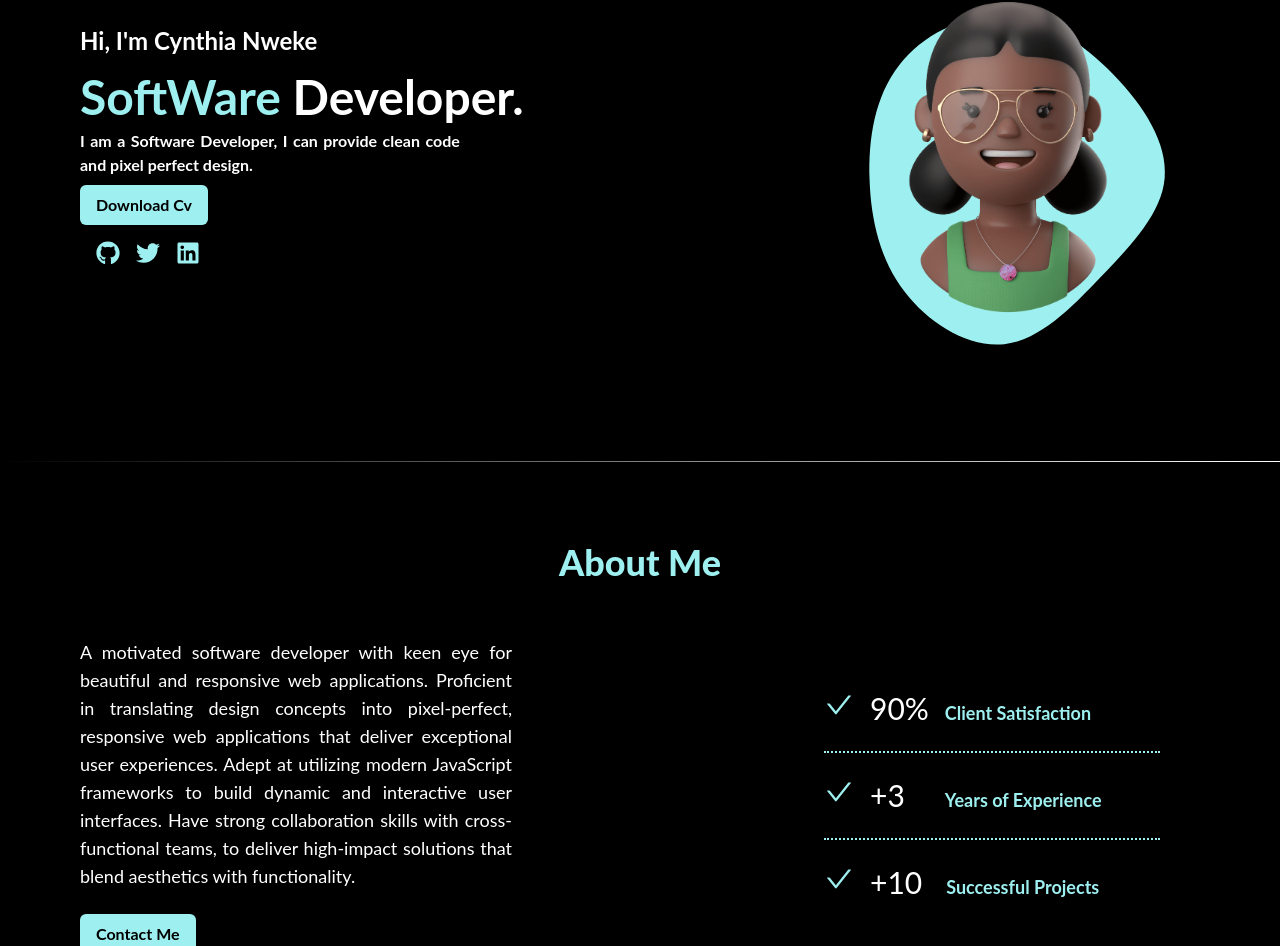
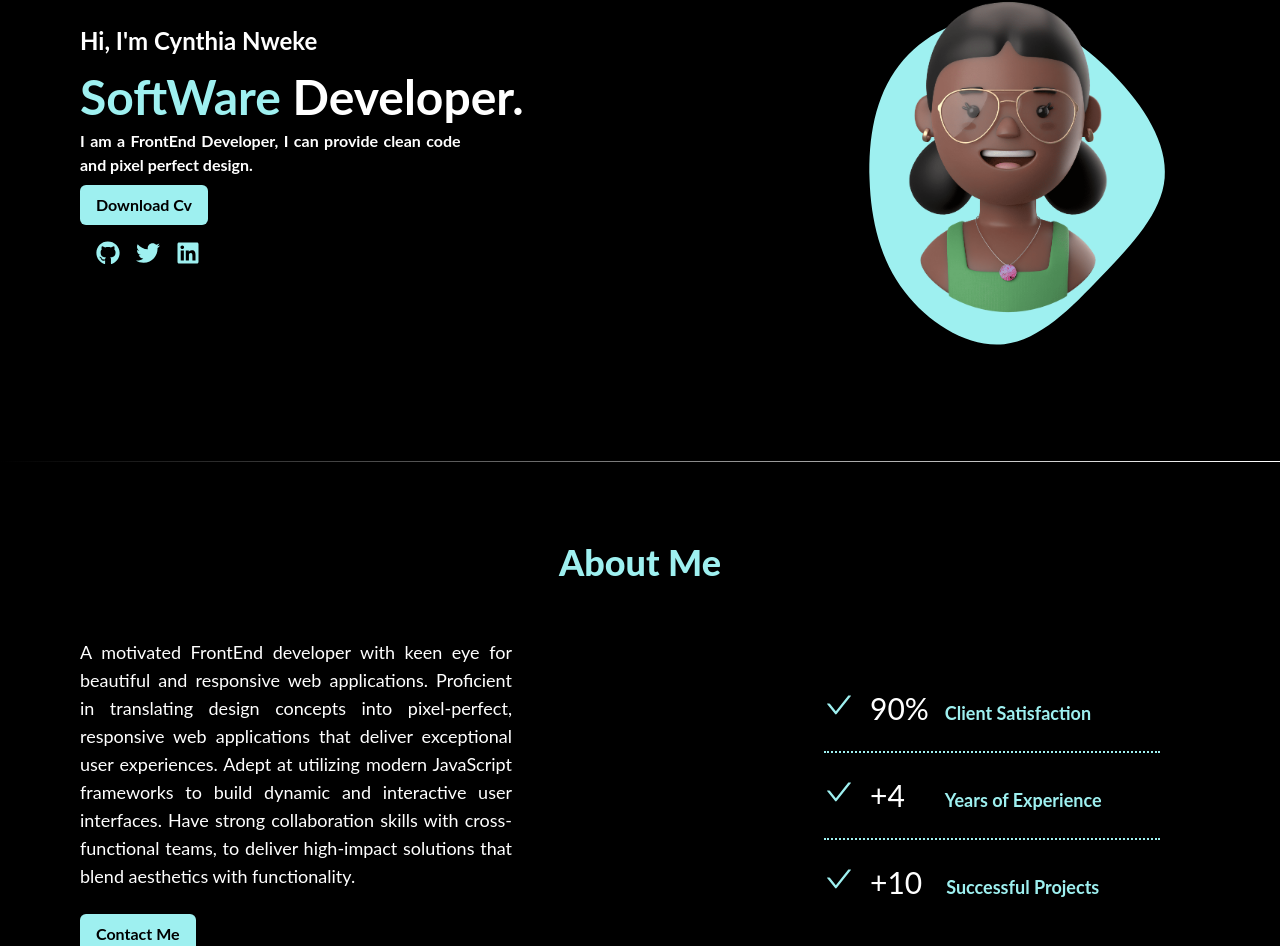
Before and after one commit to cyndylove1/cyndy-portfolio, a React (Create React App) app: page / in a window 1280 px wide. Shown: the part 131-1077 px from the top of the page. Built offline with nearby package versions, Linux system fonts and the light colour scheme.

Commit message:
correction

```diff
--- a/src/components/About/About.jsx
+++ b/src/components/About/About.jsx
@@ -1,7 +1,6 @@
 import React from "react";
-// import { BsCheck2 } from "react-icons/bs";
 import { AiOutlineCheck } from "react-icons/ai";
-// import Navbar from '../Navbar/Navbar';
+
 
 const About = () => {
   return (
@@ -13,7 +12,7 @@ const About = () => {
         <div className=" flex flex-col md:flex-row justify-between items-center xl:mx-20 mx-5 md:gap-[30px] lg:gap-0 gap-0 pt-10">
           <div className="" data-aos="fade-up" data-aos-duration="300">
             <h3 className=" lg:w-82 md:w-97 md:text-lg text-[16px] text-justify text-white">
-              A motivated software developer with keen eye for beautiful and
+              A motivated FrontEnd developer with keen eye for beautiful and
               responsive web applications. Proficient in translating design
               concepts into pixel-perfect, responsive web applications that
               deliver exceptional user experiences. Adept at utilizing modern
@@ -46,7 +45,7 @@ const About = () => {
               <span className="text-blue inline-block text-3xl">
                 <AiOutlineCheck />
               </span>
-              <span className=" mx-4 text-3xl text-white">+3</span>
+              <span className=" mx-4 text-3xl text-white">+4</span>
               <span className="text-blue md:text-lg text-[15px] ml-6 font-bold">
                 Years of Experience
               </span>
--- a/src/components/Hero/Hero.jsx
+++ b/src/components/Hero/Hero.jsx
@@ -21,7 +21,7 @@ const Hero = () => {
             </h1>
             <div className="md:w-[70%] w-full">
               <h6 className=" font-bold text-justify text-white">
-                I am a Software Developer, I can provide clean code and pixel
+                I am a FrontEnd Developer, I can provide clean code and pixel
                 perfect design.
               </h6>
             </div>
```
Also changed, not shown: 1 other file (tests, documents, lock files or other folders).
